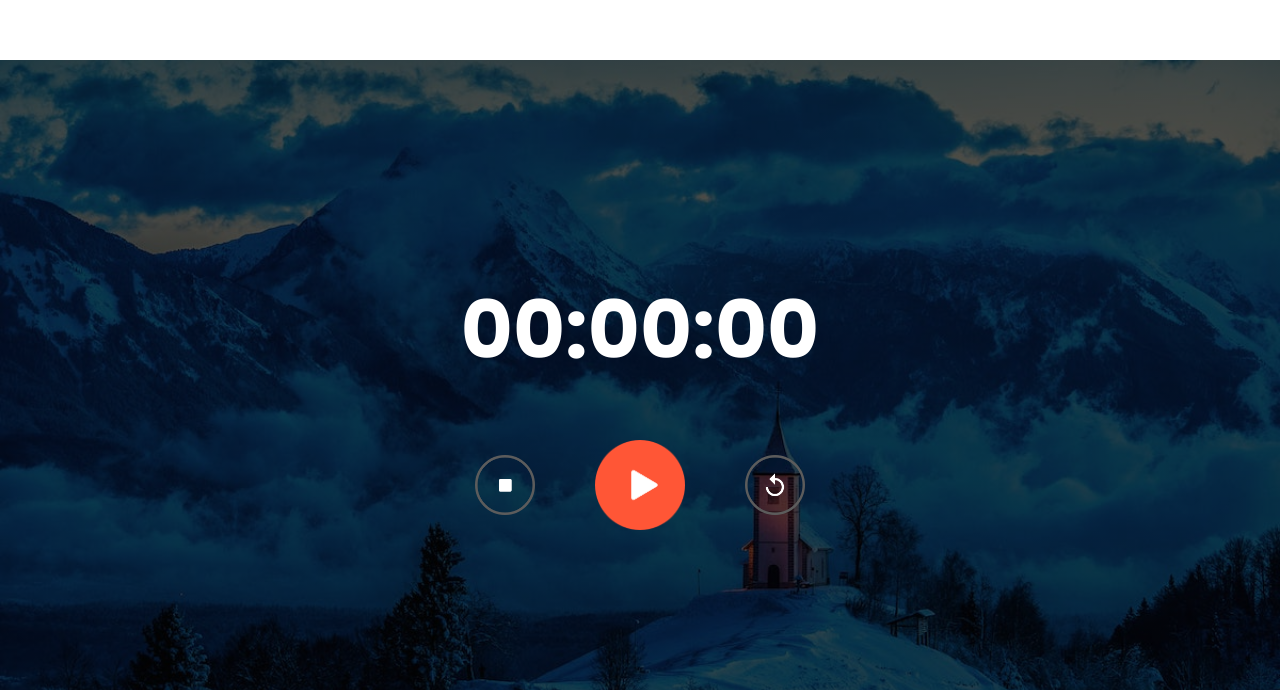
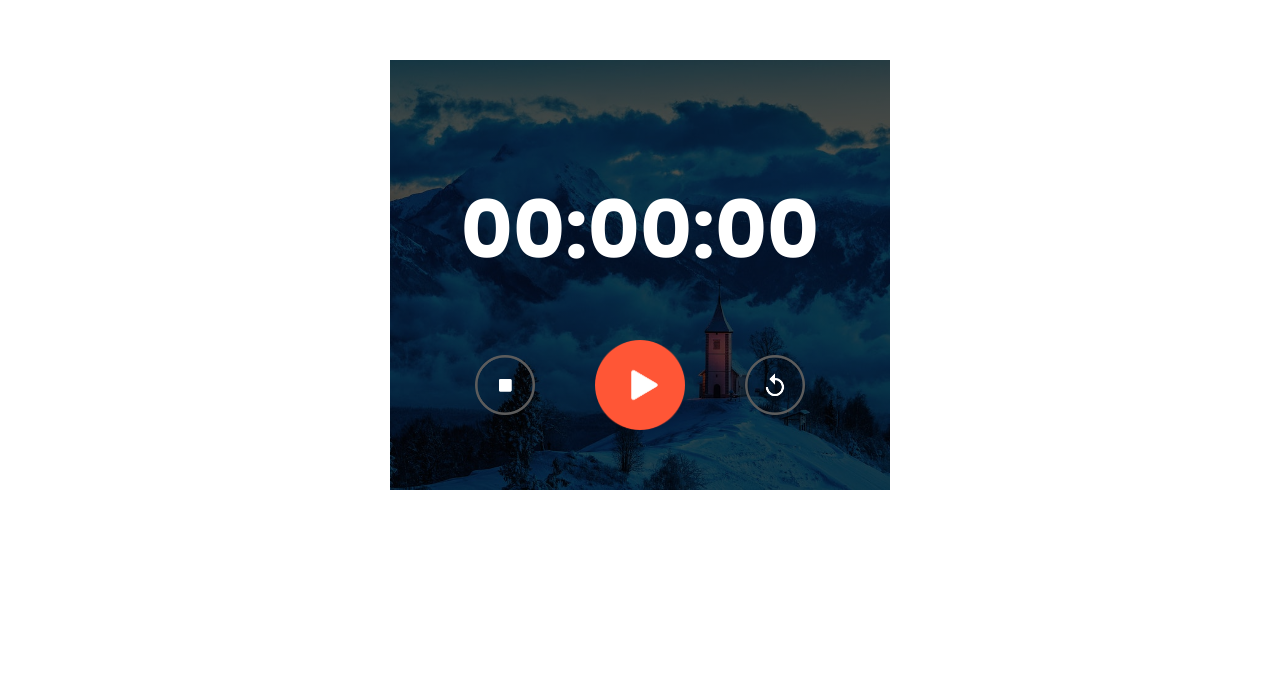
Before and after one commit to JonatasAbreeu/cronometro, a plain HTML site: page index.html in a window 1280 px wide. Shown: the part 140-830 px from the top of the page. After the commit the page ends 800 px from the top, so only its background shows below. Drawn offline with Linux system fonts and the light colour scheme.

Commit message:
alteraçao-tamanho

```diff
--- a/style.css
+++ b/style.css
@@ -16,10 +16,10 @@ body {
     rgba(0, 0, 0, 0.7),
     rgba(0, 0, 0, 0.7)),
     url(./assets/background.jpeg);
-  max-width: 1500px;
+  max-width: 500px;
   background-size: cover;
   background-position: center;
-  padding: 160px;
+  padding: 60px;
   margin: 200px auto 0;
   text-align: center;
   color: white;
```
